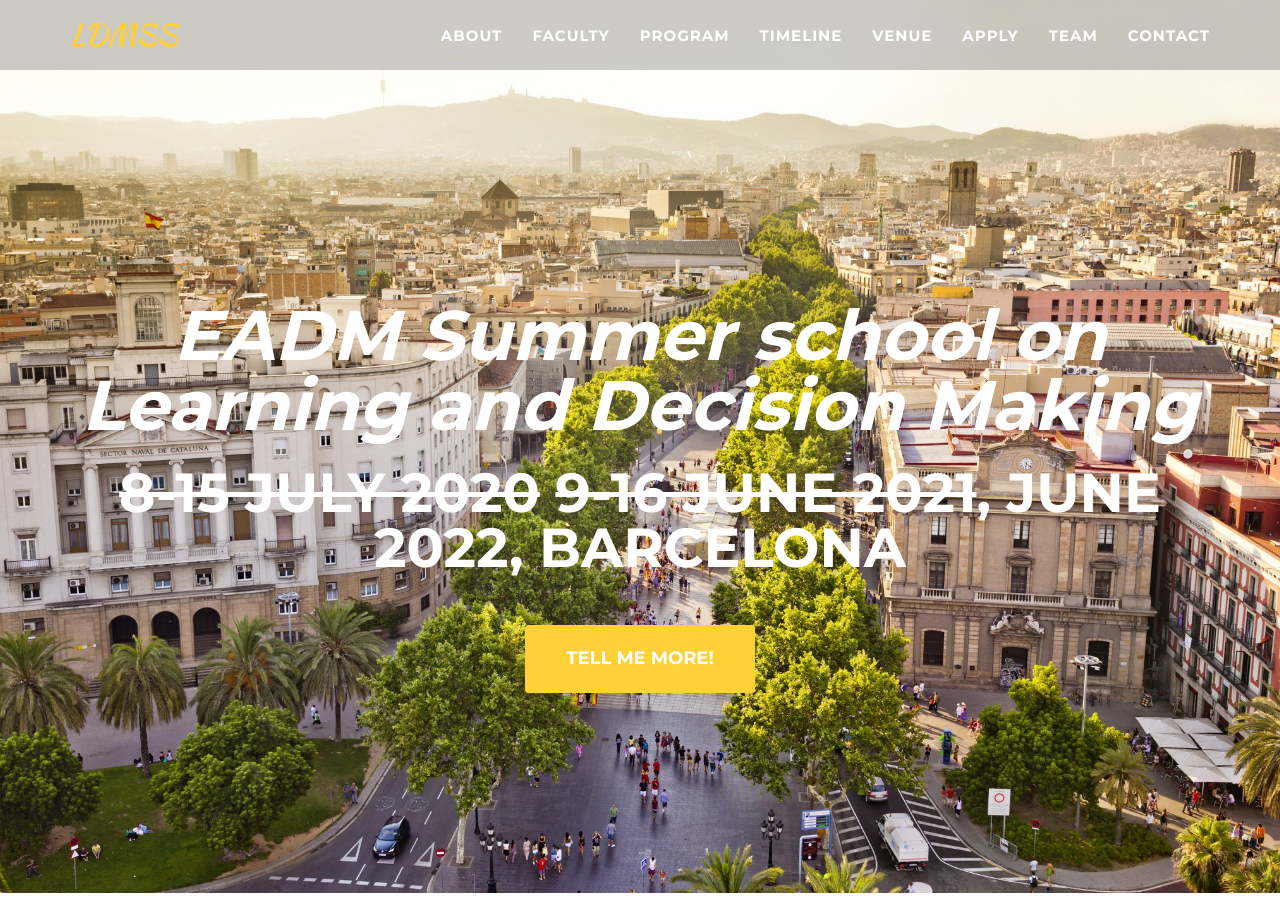
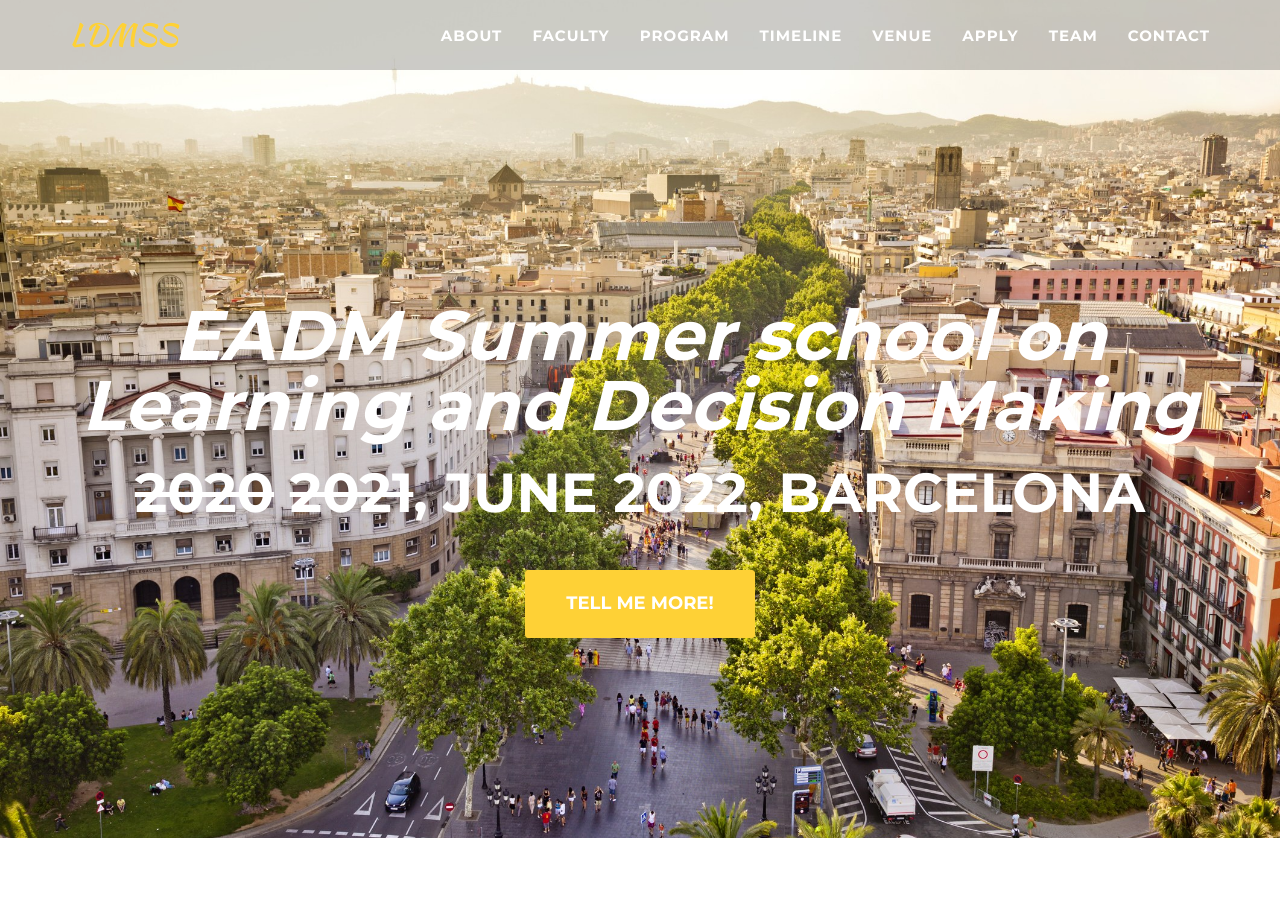
Before and after one commit to ldmss/ldmss.github.io, a Jekyll site: the page built from index.html, in a window 1280 px wide and 900 px high. Built offline with Jekyll 4.4.1, drawn with Linux system fonts in a browser that asks for light colours; some web fonts are replaced.

Commit message:
Update header.html

```diff
--- a/_includes/header.html
+++ b/_includes/header.html
@@ -54,7 +54,7 @@
         <div class="container">
             <div class="intro-text">
                 <div class="intro-lead-in">EADM Summer school on Learning and Decision Making</div>
-                <div class="intro-heading"><strike>8-15 July 2020</strike> <strike>9-16 June 2021</strike>, June 2022, Barcelona</div>
+                <div class="intro-heading"><strike>2020</strike> <strike>2021</strike>, June 2022, Barcelona</div>
                 <a href="#about" class="page-scroll btn btn-xl">Tell me more!</a>
             </div>
         </div>
```
